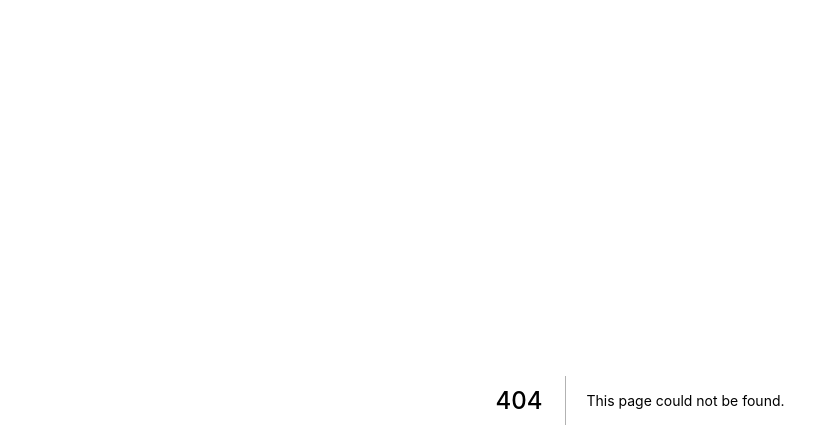
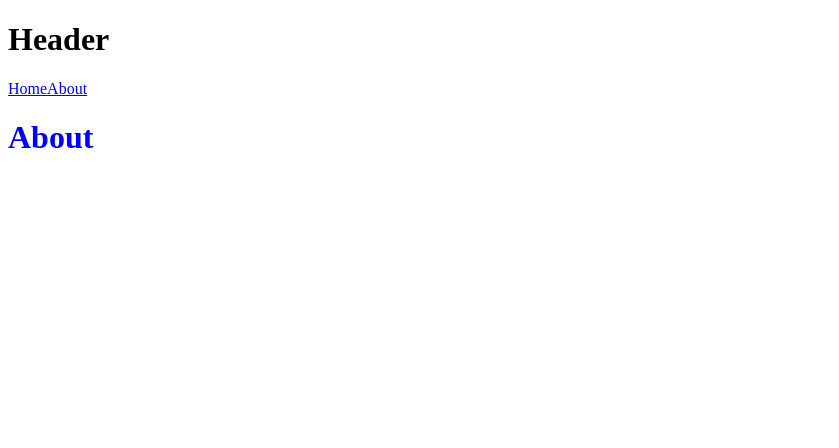
Before and after one commit to AlanAlv/product-hunt-clone, a Next.js app: page /about in a window 1280 px wide. Before the commit this address had no page. Shown: the top 448 px of the page, without its empty margins (0-839 px from the left). Built offline with nearby package versions, Linux system fonts and the light colour scheme.

Commit message:
Initial setup

```diff
--- /dev/null
+++ b/components/layout/Layout.js
@@ -0,0 +1,18 @@
+import Link from 'next/link';
+
+const Layout = props => {
+    return (
+        <>
+            <h1>Header</h1>
+            <nav>
+                <Link href="/">Home</Link>
+                <Link href="/about">About</Link>
+            </nav>
+            <main>
+                {props.children}
+            </main>
+        </>
+     );
+}
+
+export default Layout;
--- a/package.json
+++ b/package.json
@@ -8,6 +8,10 @@
     "start": "next start"
   },
   "dependencies": {
+    "@emotion/babel-preset-css-prop": "^10.0.27",
+    "@emotion/core": "^10.0.28",
+    "@emotion/styled": "^10.0.27",
+    "babel-plugin-emotion": "^10.0.33",
     "next": "9.4.4",
     "react": "16.13.1",
     "react-dom": "16.13.1"
--- /dev/null
+++ b/pages/about.js
@@ -0,0 +1,18 @@
+import styled from '@emotion/styled'
+import Layout from '../components/layout/Layout'
+
+const Heading = styled.h1`
+  color: blue;
+`;
+
+export default function About() {
+  return (
+
+    <div>
+      <Layout>
+        <Heading>About</Heading>
+      </Layout>
+
+    </div>
+  )
+}
--- a/pages/api/hello.js
+++ /dev/null
@@ -1,6 +0,0 @@
-// Next.js API route support: https://nextjs.org/docs/api-routes/introduction
-
-export default (req, res) => {
-  res.statusCode = 200
-  res.json({ name: 'John Doe' })
-}
```
Also changed, not shown: .babelrc (added), public/vercel.svg (deleted), 1 other file (tests, documents, lock files or other folders).
